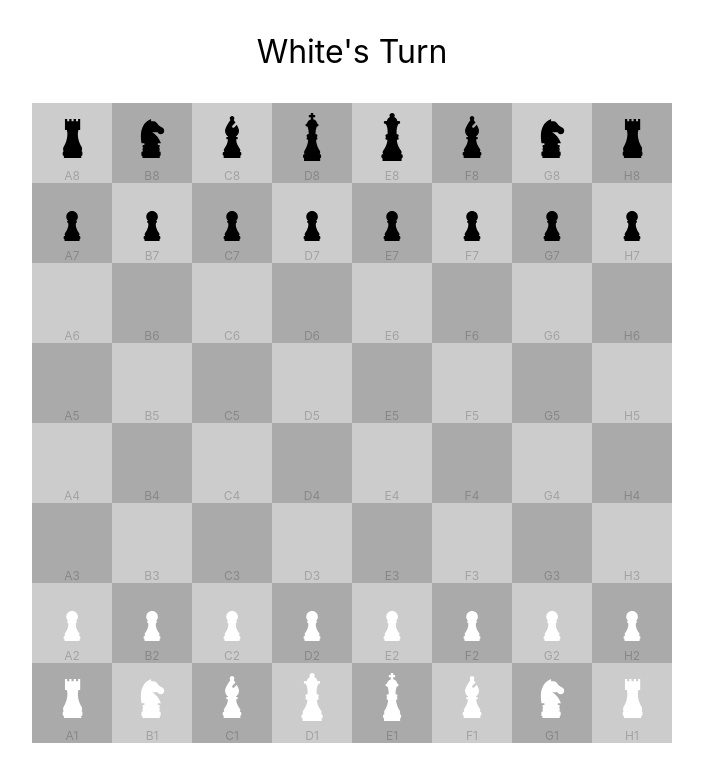
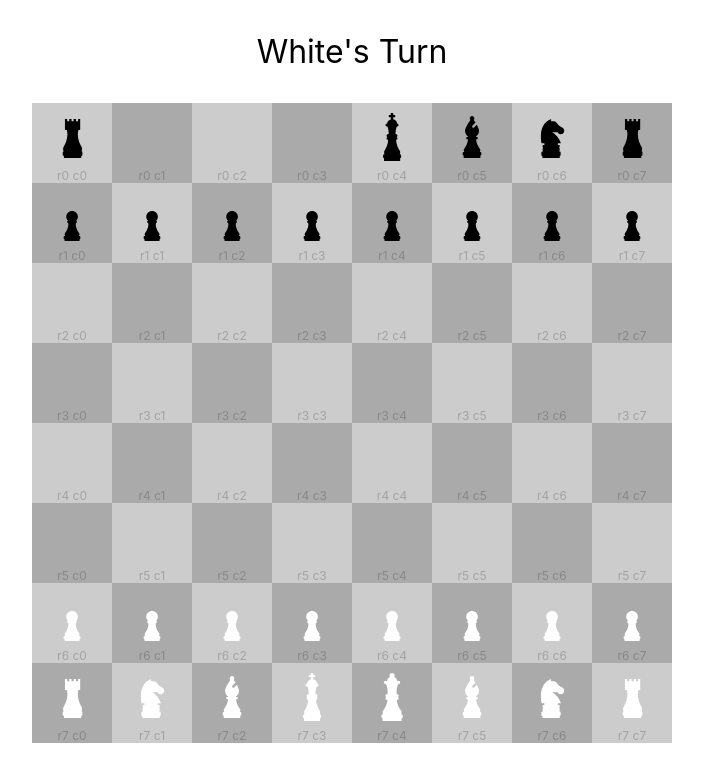
Before and after one commit to tracykm/chess, a React (Create React App) app: page / in a window 1280 px wide. Shown: the top 782 px of the page, without its empty margins (288-991 px from the left). Built offline with nearby package versions, Linux system fonts and the light colour scheme.

Commit message:
castle start

```diff
--- a/src/App.tsx
+++ b/src/App.tsx
@@ -1,6 +1,6 @@
 import React from "react";
 import "./App.css";
-import { pieceTypes } from "./pieceTypes";
+import { pieceTypes, canCastle } from "./pieceTypes";
 import { BOARD_START } from "./BOARD_START";
 
 const COL_NAMES = ["A", "B", "C", "D", "E", "F", "G", "H"];
@@ -27,8 +27,8 @@ function Tile({ rowIdx, colIdx, piece, onClick, style }) {
           textAlign: "center",
         }}
       >
-        {COL_NAMES[colIdx]}
-        {8 - rowIdx}
+        {/* {COL_NAMES[colIdx]}
+        {8 - rowIdx} */}r{rowIdx} c{colIdx}
       </div>
       <div style={{ padding: 10 }}>
         {piece ? <Icon isWhite={piece.isWhite} /> : piece}
@@ -38,7 +38,10 @@ function Tile({ rowIdx, colIdx, piece, onClick, style }) {
 }
 
 function App() {
-  const [possMoves, setPossMoves] = React.useState([]);
+  const [possMoves, setPossMoves] = React.useState<
+    { row: number; col: number }[]
+  >([]);
+  const [specialMoves, setSpecialMoves] = React.useState([]);
   const [board, setBoard] = React.useState(BOARD_START);
   const [selectedPiece, setSelectedPiece] = React.useState<{
     piece: {};
@@ -71,11 +74,14 @@ function App() {
             const isPoss = !!possMoves.find(
               ({ row, col }) => row === rowIdx && col === colIdx
             );
+            const currentSpecialMove = specialMoves.find(
+              (d) => d.row === rowIdx && d.col === colIdx
+            );
             return (
               <Tile
                 key={rowIdx + colIdx}
                 style={
-                  isPoss
+                  isPoss || currentSpecialMove
                     ? {
                         background: "cyan",
                         border: "#00bdbd solid",
@@ -103,6 +109,17 @@ function App() {
                           board,
                         })
                       );
+                      const special = [];
+                      const castleOpts = canCastle({
+                        board,
+                        piece: {
+                          row: rowIdx,
+                          col: colIdx,
+                          isWhite: piece.isWhite,
+                        },
+                      });
+                      castleOpts && special.push(castleOpts);
+                      setSpecialMoves(special);
                     } else {
                       setPossMoves([]);
                     }
--- a/src/BOARD_START.ts
+++ b/src/BOARD_START.ts
@@ -1,10 +1,13 @@
 const BOARD_START = [
   [
     { type: "Rok", id: "r_b_0", isWhite: false },
-    { type: "Knight", id: "kt_b_0", isWhite: false },
-    { type: "Bishop", id: "b_b_0", isWhite: false },
+    // { type: "Knight", id: "kt_b_0", isWhite: false },
+    // { type: "Bishop", id: "b_b_0", isWhite: false },
+    null,
+    null,
+    null,
+    // { type: "Queen", id: "q_b_0", isWhite: false },
     { type: "King", id: "kg_b_0", isWhite: false },
-    { type: "Queen", id: "q_b_0", isWhite: false },
     { type: "Bishop", id: "b_b_0", isWhite: false },
     { type: "Knight", id: "kt_b_1", isWhite: false },
     { type: "Rok", id: "r_b_1", isWhite: false },
@@ -37,8 +40,8 @@ const BOARD_START = [
     { type: "Rok", id: "r_w_0", isWhite: true },
     { type: "Knight", id: "kt_w_0", isWhite: true },
     { type: "Bishop", id: "b_w_0", isWhite: true },
+    { type: "King", id: "kg_w_0", isWhite: true },
     { type: "Queen", id: "q_w_0", isWhite: true },
-    { type: "King", id: "kg_w_0", isWhite: true },
     { type: "Bishop", id: "b_w_1", isWhite: true },
     { type: "Knight", id: "kt_w_1", isWhite: true },
     { type: "Rok", id: "r_w_1", isWhite: true },
--- a/src/pieceTypes.ts
+++ b/src/pieceTypes.ts
@@ -48,6 +48,59 @@ function getHorizontalMoves({ board, piece }) {
       offset: { row: 0, col: -1 },
     }),
   ];
+}
+
+export function canCastle({ board, piece }) {
+  if (piece.type !== "King") {
+    return;
+  }
+
+  if (piece.isWhite === false) {
+    if (board[0][4].type === "King" && board[0][4].isWhite) {
+      if (board[0][7].type === "Rok" && board[0][7].isWhite) {
+        // wayClear
+        if (board[0][5] && board[0][6]) {
+          return {
+            move: { row: 0, col: 6 },
+            otherPiece: { id: board[0][7].id, row: 0, col: 5 },
+          };
+        }
+      }
+      if (board[0][0].type === "Rok" && board[0][0].isWhite) {
+        // wayClear
+        if (board[0][1] && board[0][2] && board[0][3]) {
+          return {
+            move: { row: 0, col: 2 },
+            otherPiece: { id: board[0][0].id, row: 0, col: 3 },
+          };
+        }
+      }
+    }
+  }
+
+  // hasn't moved
+  if (piece.isWhite) {
+    if (board[7][4].type === "King" && board[7][4].isWhite) {
+      if (board[7][7].type === "Rok" && board[7][7].isWhite) {
+        // wayClear
+        if (board[7][5] && board[7][6]) {
+          return {
+            move: { row: 7, col: 6 },
+            otherPiece: { id: board[7][7], row: 7, col: 5 },
+          };
+        }
+      }
+      if (board[7][0].type === "Rok" && board[7][0].isWhite) {
+        // wayClear
+        if (board[7][1] && board[7][2] && board[7][3]) {
+          return {
+            move: { row: 7, col: 2 },
+            otherPiece: { id: board[7][0], row: 7, col: 3 },
+          };
+        }
+      }
+    }
+  }
 }
 
 function getVerticalMoves({ board, piece }) {
```
Also changed, not shown: package.json (+7 -1 lines), 1 other file (tests, documents, lock files or other folders).
